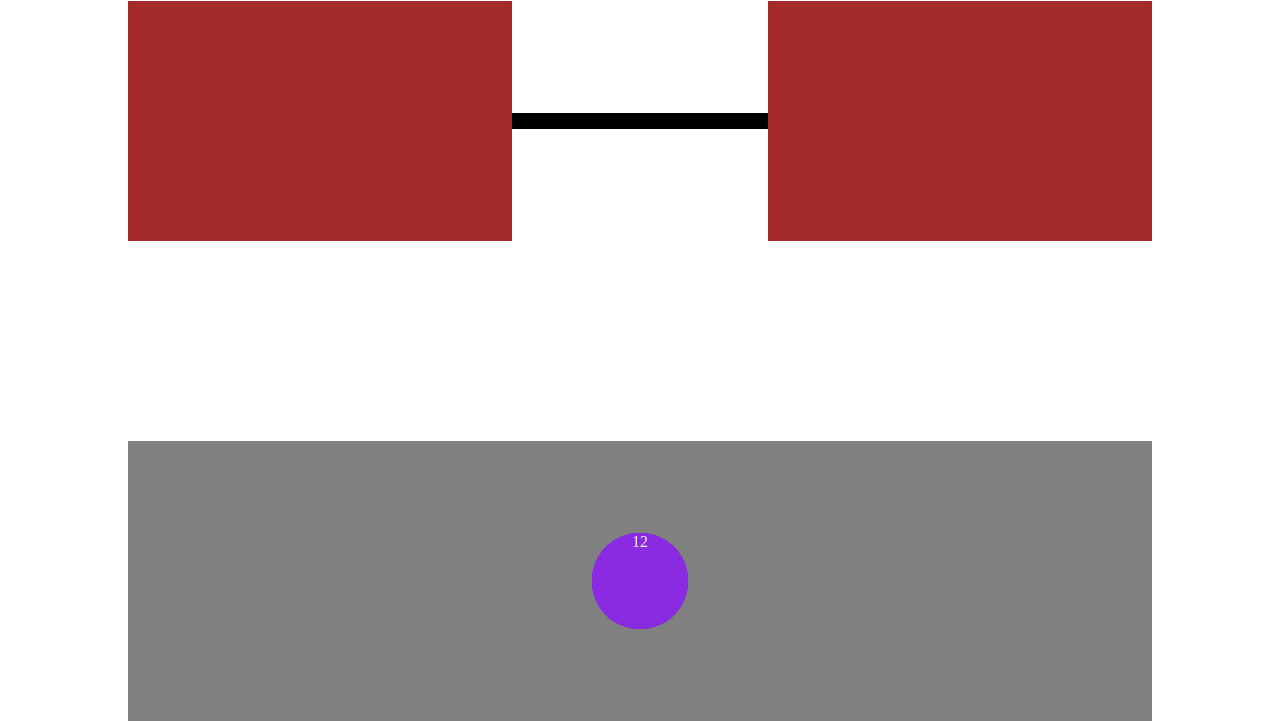
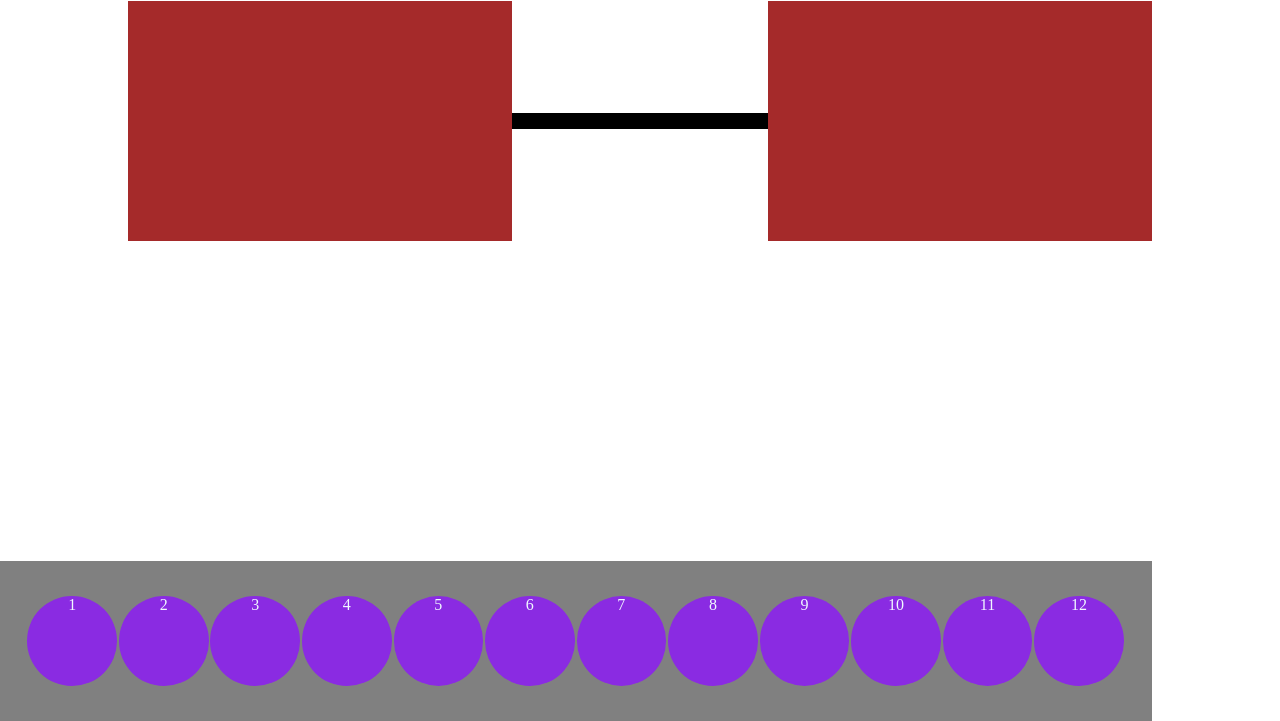
Before and after one commit to ElijahSMIAEL/brain-balance, a plain HTML site: page index.html in a window 1280 px wide. Shown: the part 79-800 px from the top of the page. Drawn offline with Linux system fonts and the light colour scheme.

Commit message:
add default position of ball divs

```diff
--- a/css/style.css
+++ b/css/style.css
@@ -23,15 +23,13 @@
 }
 
 #unused-balls {
-  display: grid;
-  grid-template-rows: repeat(2, 17vh);
-  grid-template-columns: repeat(6, 13vw);
-  justify-content: center;
+  display: flex;
+  /* justify-content: center; */
   justify-items: center;
   align-items: center;
   background-color: grey;
-  width: 80vw;
-  height: 35vh;
+  width: 90vw;
+  height: 20vh;
   position: fixed;
   bottom: 0;
   right:10vw;
@@ -40,9 +38,9 @@
 .ball {
   position: absolute;
   background-color: blueviolet;
-  height: 12vh;
-  width: 12vh;
-  border-radius: 6vh;
+  height: 7vw;
+  width: 7vw;
+  border-radius: 3.5vw;
   text-align: center;
   color: aliceblue;
 }
--- a/js/app.js
+++ b/js/app.js
@@ -6,22 +6,40 @@ balls = document.querySelectorAll("div.ball")
 // ---------------------Variables -------------------------
 
 ballObjects = [
-  {id:"1", weight: 1, active: false },
-  {id:"2", weight: 1, active: false },
-  {id:"3", weight: 1, active: false },
-  {id:"4", weight: 1, active: false },
-  {id:"5", weight: 1, active: false },
-  {id:"6", weight: 1, active: false },
-  {id:"7", weight: 1, active: false },
-  {id:"8", weight: 1, active: false },
-  {id:"9", weight: 1, active: false },
-  {id:"10", weight: 1, active: false },
-  {id:"11", weight: 1, active: false },
-  {id:"12", weight: 1, active: false }
+  {id:"1", weight: 1, active: false},
+  {id:"2", weight: 1, active: false},
+  {id:"3", weight: 1, active: false},
+  {id:"4", weight: 1, active: false},
+  {id:"5", weight: 1, active: false},
+  {id:"6", weight: 1, active: false},
+  {id:"7", weight: 1, active: false},
+  {id:"8", weight: 1, active: false},
+  {id:"9", weight: 1, active: false},
+  {id:"10", weight: 1, active: false},
+  {id:"11", weight: 1, active: false},
+  {id:"12", weight: 1, active: false}
 ]
+
+basket1Balls = []
+basket2Balls = []
+
+// ---------------------- Event Listeners ---------------------
+
+
+
+// ----------------------- Functions --------------------------
+
 
 
 makeBallsDraggable(balls)
+
+positionBalls(balls)
+
+function positionBalls(balls) {
+  balls.forEach((ball) => {
+    ball.style.left = `${(ball.id.match(/(\d+)/)[0] - 0.7) * 7.15}vw`;
+  })
+}
 
 function makeBallsDraggable(balls) {
   balls.forEach((ball) => {
@@ -30,7 +48,6 @@ function makeBallsDraggable(balls) {
 }
 
 function dragElement(elmnt) {
-  console.log(elmnt)
   var pos1 = 0, pos2 = 0, pos3 = 0, pos4 = 0;
   if (document.getElementById(elmnt.id + "title")) {
     document.getElementById(elmnt.id + "title").onmousedown = dragMouseDown;
@@ -59,6 +76,7 @@ function elementDrag(e) {
   pos4 = e.clientY;
   elmnt.style.top = (elmnt.offsetTop - pos2) + "px";
   elmnt.style.left = (elmnt.offsetLeft - pos1) + "px";
+  console.log(elmnt.style.left)
 }
 
 function closeDragElement() {
```
